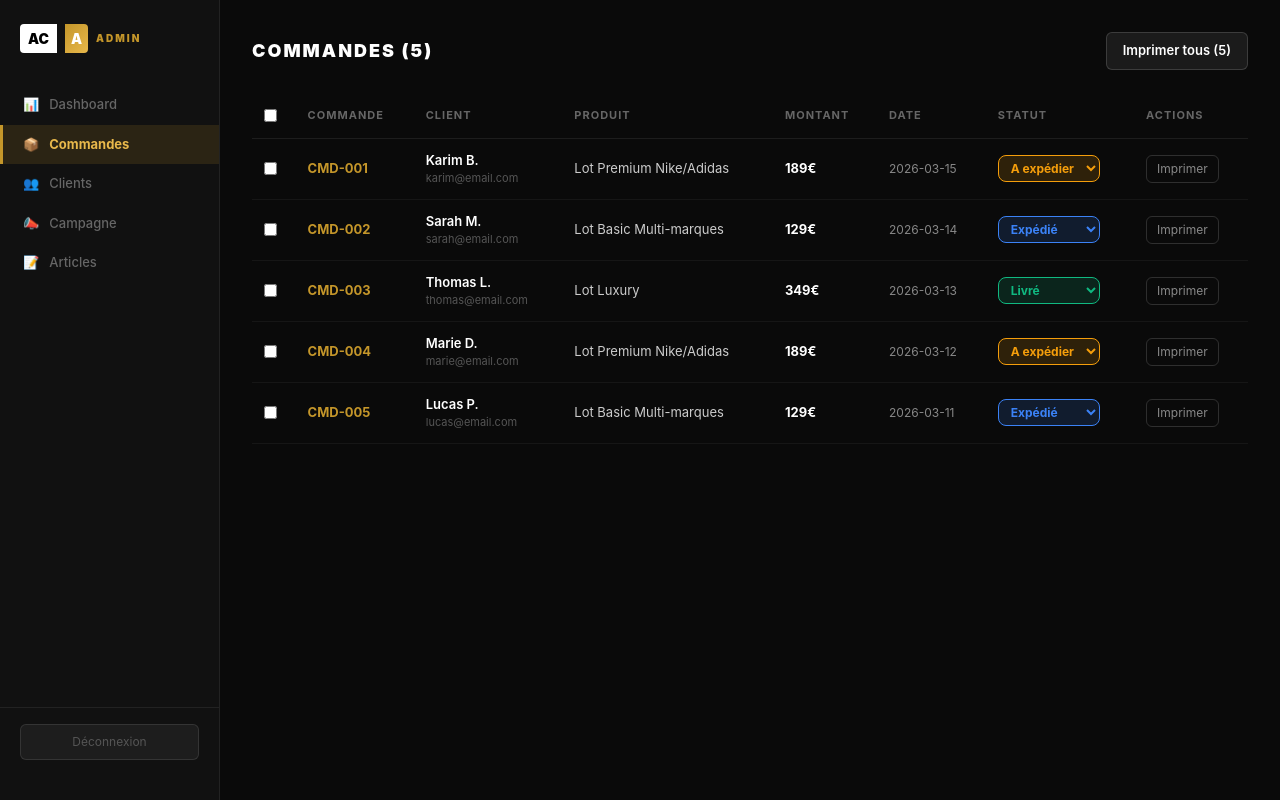
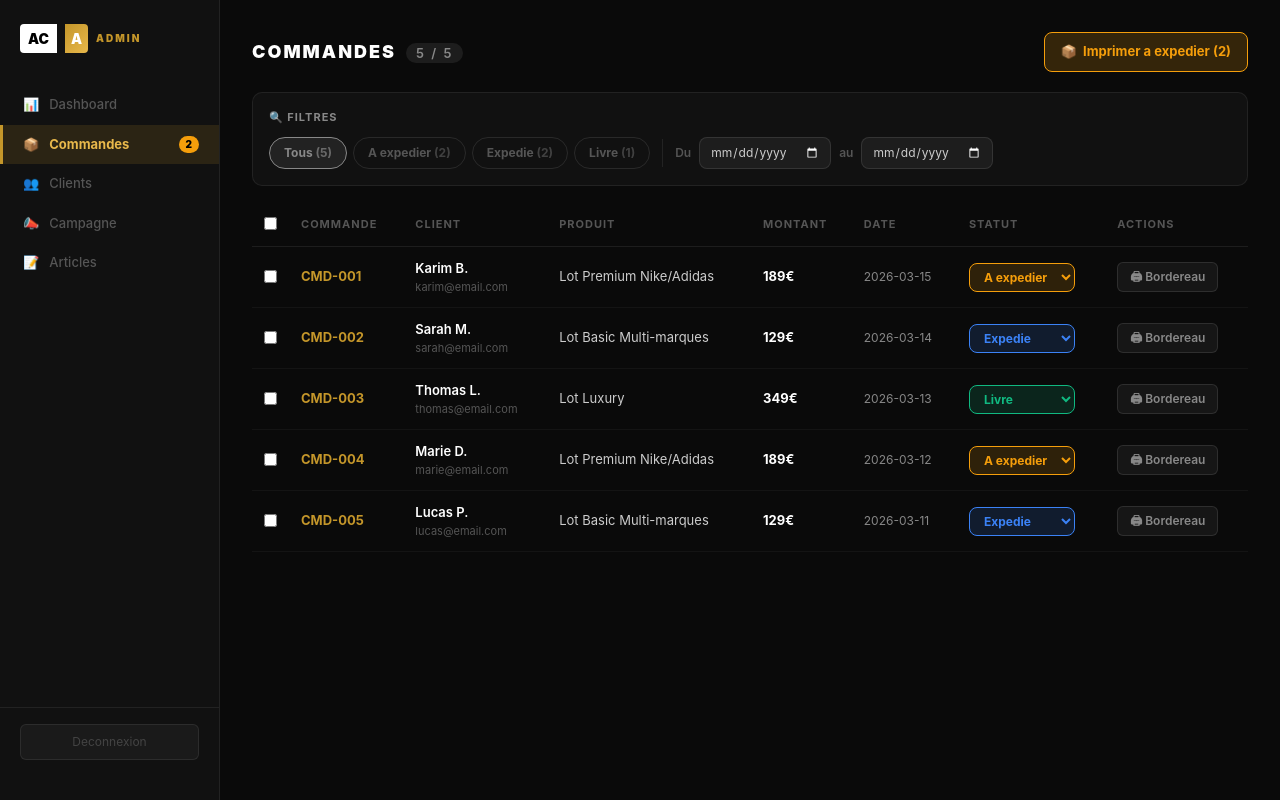
Before and after one commit to acawholesale/aca-wholesale, a Next.js app: page /admin in a window 1280 px wide. Built offline with nearby package versions, Linux system fonts and the light colour scheme.

Commit message:
Update page.js

```diff
--- a/app/admin/page.js
+++ b/app/admin/page.js
@@ -19,9 +19,9 @@ var mockClients = [
 ]
 
 function statutLabel(s) {
-  if (s === 'a_expedier') return { label: 'A expédier', color: '#f59e0b', bg: 'rgba(245,158,11,0.15)' }
-  if (s === 'expedie') return { label: 'Expédié', color: '#3b82f6', bg: 'rgba(59,130,246,0.15)' }
-  if (s === 'livre') return { label: 'Livré', color: '#10b981', bg: 'rgba(16,185,129,0.15)' }
+  if (s === 'a_expedier') return { label: 'A expedier', color: '#f59e0b', bg: 'rgba(245,158,11,0.15)' }
+  if (s === 'expedie') return { label: 'Expedie', color: '#3b82f6', bg: 'rgba(59,130,246,0.15)' }
+  if (s === 'livre') return { label: 'Livre', color: '#10b981', bg: 'rgba(16,185,129,0.15)' }
   return { label: s, color: '#888', bg: 'rgba(136,136,136,0.15)' }
 }
 
@@ -37,7 +37,7 @@ function buildBordereauHTML(order) {
     '<h1>ACA Wholesale</h1>' +
     '<div class="badge">Bordereau de commande</div>' +
     '<table>' +
-    '<tr><td>N° Commande</td><td>' + order.id + '</td></tr>' +
+    '<tr><td>N Commande</td><td>' + order.id + '</td></tr>' +
     '<tr><td>Client</td><td>' + order.client + '</td></tr>' +
     '<tr><td>Email</td><td>' + order.email + '</td></tr>' +
     '<tr><td>Produit</td><td>' + order.produit + '</td></tr>' +
@@ -70,7 +70,7 @@ function printMultiple(orders) {
       '<h1>ACA Wholesale</h1>' +
       '<div class="badge">Bordereau de commande</div>' +
       '<table>' +
-      '<tr><td>N° Commande</td><td>' + o.id + '</td></tr>' +
+      '<tr><td>N Commande</td><td>' + o.id + '</td></tr>' +
       '<tr><td>Client</td><td>' + o.client + '</td></tr>' +
       '<tr><td>Email</td><td>' + o.email + '</td></tr>' +
       '<tr><td>Produit</td><td>' + o.produit + '</td></tr>' +
@@ -89,9 +89,9 @@ function printMultiple(orders) {
 function PremiumLock() {
   return (
     <div style={{ display: 'flex', flexDirection: 'column', alignItems: 'center', justifyContent: 'center', height: '60vh', gap: '16px' }}>
-      <div style={{ fontSize: '48px' }}>🔒</div>
-      <h2 style={{ color: '#fff', fontWeight: 900, fontSize: '20px', textTransform: 'uppercase', letterSpacing: '2px', margin: 0 }}>Fonctionnalité Premium</h2>
-      <p style={{ color: '#555', fontSize: '14px', textAlign: 'center', maxWidth: '300px' }}>Cette section est réservée aux abonnements premium.</p>
+      <div style={{ fontSize: '48px' }}>&#128274;</div>
+      <h2 style={{ color: '#fff', fontWeight: 900, fontSize: '20px', textTransform: 'uppercase', letterSpacing: '2px', margin: 0 }}>Fonctionnalite Premium</h2>
+      <p style={{ color: '#555', fontSize: '14px', textAlign: 'center', maxWidth: '300px' }}>Cette section est reservee aux abonnements premium.</p>
     </div>
   )
 }
@@ -100,9 +100,22 @@ function CommandesTab({ orders, setOrders }) {
   var sel = useState([])
   var selected = sel[0]
   var setSelected = sel[1]
+
   var bc = useState(false)
   var bulkConfirm = bc[0]
   var setBulkConfirm = bc[1]
+
+  var fs = useState('tous')
+  var filterStatut = fs[0]
+  var setFilterStatut = fs[1]
+
+  var fd = useState('')
+  var filterDateDebut = fd[0]
+  var setFilterDateDebut = fd[1]
+
+  var ff = useState('')
+  var filterDateFin = ff[0]
+  var setFilterDateFin = ff[1]
 
   function toggleSelect(id) {
     if (selected.includes(id)) {
@@ -113,10 +126,10 @@ function CommandesTab({ orders, setOrders }) {
   }
 
   function toggleAll() {
-    if (selected.length === orders.length) {
+    if (selected.length === filtered.length) {
       setSelected([])
     } else {
-      setSelected(orders.map(function(o) { return o.id }))
+      setSelected(filtered.map(function(o) { return o.id }))
     }
   }
 
@@ -137,55 +150,170 @@ function CommandesTab({ orders, setOrders }) {
     }, 1500)
   }
 
+  function resetFilters() {
+    setFilterStatut('tous')
+    setFilterDateDebut('')
+    setFilterDateFin('')
+    setSelected([])
+  }
+
+  var filtered = orders.filter(function(o) {
+    if (filterStatut !== 'tous' && o.statut !== filterStatut) return false
+    if (filterDateDebut && o.date < filterDateDebut) return false
+    if (filterDateFin && o.date > filterDateFin) return false
+    return true
+  })
+
+  var aExpedierOrders = orders.filter(function(o) { return o.statut === 'a_expedier' })
   var selectedOrders = orders.filter(function(o) { return selected.includes(o.id) })
+
+  var hasFilters = filterStatut !== 'tous' || filterDateDebut !== '' || filterDateFin !== ''
+
+  var btnBase = { border: 'none', borderRadius: '8px', fontSize: '13px', fontWeight: 700, cursor: 'pointer', padding: '9px 16px', display: 'flex', alignItems: 'center', gap: '6px' }
 
   return (
     <div>
-      <div style={{ display: 'flex', alignItems: 'center', justifyContent: 'space-between', marginBottom: '24px', flexWrap: 'wrap', gap: '12px' }}>
-        <h2 style={{ color: '#fff', fontWeight: 900, fontSize: '18px', textTransform: 'uppercase', letterSpacing: '2px', margin: 0 }}>Commandes ({orders.length})</h2>
+
+      {/* Header */}
+      <div style={{ display: 'flex', alignItems: 'center', justifyContent: 'space-between', marginBottom: '20px', flexWrap: 'wrap', gap: '12px' }}>
+        <h2 style={{ color: '#fff', fontWeight: 900, fontSize: '18px', textTransform: 'uppercase', letterSpacing: '2px', margin: 0 }}>
+          Commandes
+          <span style={{ marginLeft: '10px', background: 'rgba(255,255,255,0.08)', color: '#888', fontSize: '13px', fontWeight: 600, padding: '2px 10px', borderRadius: '20px' }}>{filtered.length} / {orders.length}</span>
+        </h2>
+
+        {/* Bouton impression rapide A expedier */}
         <button
-          onClick={function() { printMultiple(orders) }}
-          style={{ padding: '8px 16px', background: 'rgba(255,255,255,0.07)', border: '1px solid rgba(255,255,255,0.15)', borderRadius: '6px', color: '#fff', fontSize: '13px', cursor: 'pointer', fontWeight: 600 }}
+          onClick={function() { if (aExpedierOrders.length > 0) printMultiple(aExpedierOrders) }}
+          disabled={aExpedierOrders.length === 0}
+          style={Object.assign({}, btnBase, {
+            background: aExpedierOrders.length > 0 ? 'rgba(245,158,11,0.18)' : 'rgba(255,255,255,0.04)',
+            border: '1px solid ' + (aExpedierOrders.length > 0 ? '#f59e0b' : 'rgba(255,255,255,0.1)'),
+            color: aExpedierOrders.length > 0 ? '#f59e0b' : '#444',
+            opacity: aExpedierOrders.length === 0 ? 0.5 : 1
+          })}
         >
-          Imprimer tous ({orders.length})
+          <span>&#128230;</span>
+          Imprimer a expedier ({aExpedierOrders.length})
         </button>
       </div>
 
+      {/* Barre de filtres */}
+      <div style={{ background: '#111', border: '1px solid rgba(255,255,255,0.07)', borderRadius: '10px', padding: '16px', marginBottom: '16px' }}>
+        <div style={{ display: 'flex', alignItems: 'center', gap: '8px', marginBottom: '12px' }}>
+          <span style={{ color: '#888', fontSize: '11px', fontWeight: 700, textTransform: 'uppercase', letterSpacing: '1px' }}>&#128269; Filtres</span>
+          {hasFilters && (
+            <button
+              onClick={resetFilters}
+              style={{ background: 'rgba(255,80,80,0.12)', border: '1px solid rgba(255,80,80,0.3)', borderRadius: '6px', color: '#f87171', fontSize: '11px', fontWeight: 700, padding: '2px 10px', cursor: 'pointer' }}
+            >
+              Reinitialiser
+            </button>
+          )}
+        </div>
+
+        <div style={{ display: 'flex', flexWrap: 'wrap', gap: '12px', alignItems: 'center' }}>
+
+          {/* Filtres statut */}
+          <div style={{ display: 'flex', gap: '6px' }}>
+            {[
+              { value: 'tous', label: 'Tous', color: '#888', bg: 'rgba(255,255,255,0.07)' },
+              { value: 'a_expedier', label: 'A expedier', color: '#f59e0b', bg: 'rgba(245,158,11,0.15)' },
+              { value: 'expedie', label: 'Expedie', color: '#3b82f6', bg: 'rgba(59,130,246,0.15)' },
+              { value: 'livre', label: 'Livre', color: '#10b981', bg: 'rgba(16,185,129,0.15)' },
+            ].map(function(opt) {
+              var isActive = filterStatut === opt.value
+              var count = opt.value === 'tous' ? orders.length : orders.filter(function(o) { return o.statut === opt.value }).length
+              return (
+                <button
+                  key={opt.value}
+                  onClick={function() { setFilterStatut(opt.value); setSelected([]) }}
+                  style={{
+                    padding: '6px 14px', borderRadius: '20px', fontSize: '12px', fontWeight: 700, cursor: 'pointer',
+                    background: isActive ? opt.bg : 'transparent',
+                    border: '1px solid ' + (isActive ? opt.color : 'rgba(255,255,255,0.1)'),
+                    color: isActive ? opt.color : '#555',
+                    transition: 'all 0.15s'
+                  }}
+                >
+                  {opt.label} <span style={{ opacity: 0.7 }}>({count})</span>
+                </button>
+              )
+            })}
+          </div>
+
+          {/* Separateur */}
+          <div style={{ width: '1px', height: '28px', background: 'rgba(255,255,255,0.08)' }} />
+
+          {/* Filtre date */}
+          <div style={{ display: 'flex', alignItems: 'center', gap: '8px' }}>
+            <span style={{ color: '#555', fontSize: '12px', fontWeight: 600 }}>Du</span>
+            <input
+              type="date"
+              value={filterDateDebut}
+              onChange={function(e) { setFilterDateDebut(e.target.value); setSelected([]) }}
+              style={{ background: 'rgba(255,255,255,0.05)', border: '1px solid rgba(255,255,255,0.1)', borderRadius: '6px', color: '#ccc', fontSize: '12px', padding: '5px 10px', outline: 'none', colorScheme: 'dark' }}
+            />
+            <span style={{ color: '#555', fontSize: '12px', fontWeight: 600 }}>au</span>
+            <input
+              type="date"
+              value={filterDateFin}
+              onChange={function(e) { setFilterDateFin(e.target.value); setSelected([]) }}
+              style={{ background: 'rgba(255,255,255,0.05)', border: '1px solid rgba(255,255,255,0.1)', borderRadius: '6px', color: '#ccc', fontSize: '12px', padding: '5px 10px', outline: 'none', colorScheme: 'dark' }}
+            />
+          </div>
+        </div>
+      </div>
+
+      {/* Barre actions groupees */}
       {selected.length > 0 && (
-        <div style={{ background: 'rgba(196,150,42,0.15)', border: '1px solid rgba(196,150,42,0.4)', borderRadius: '8px', padding: '12px 16px', marginBottom: '16px', display: 'flex', alignItems: 'center', gap: '12px', flexWrap: 'wrap' }}>
-          <span style={{ color: '#E8B84B', fontWeight: 700, fontSize: '13px' }}>{selected.length} sélectionné(s)</span>
+        <div style={{ background: 'rgba(196,150,42,0.1)', border: '1px solid rgba(196,150,42,0.35)', borderRadius: '8px', padding: '10px 16px', marginBottom: '12px', display: 'flex', alignItems: 'center', gap: '10px', flexWrap: 'wrap' }}>
+          <span style={{ color: '#E8B84B', fontWeight: 700, fontSize: '13px' }}>{selected.length} selectionne(s)</span>
           {bulkConfirm ? (
-            <span style={{ color: '#10b981', fontWeight: 700, fontSize: '13px' }}>Statut mis à jour !</span>
+            <span style={{ color: '#10b981', fontWeight: 700, fontSize: '13px' }}>&#10003; Statut mis a jour !</span>
           ) : (
             <>
-              <button onClick={function() { bulkChangeStatut('a_expedier') }} style={{ padding: '6px 12px', background: 'rgba(245,158,11,0.2)', border: '1px solid #f59e0b', borderRadius: '6px', color: '#f59e0b', fontSize: '12px', cursor: 'pointer', fontWeight: 700 }}>A expédier</button>
-              <button onClick={function() { bulkChangeStatut('expedie') }} style={{ padding: '6px 12px', background: 'rgba(59,130,246,0.2)', border: '1px solid #3b82f6', borderRadius: '6px', color: '#3b82f6', fontSize: '12px', cursor: 'pointer', fontWeight: 700 }}>Expédié</button>
-              <button onClick={function() { bulkChangeStatut('livre') }} style={{ padding: '6px 12px', background: 'rgba(16,185,129,0.2)', border: '1px solid #10b981', borderRadius: '6px', color: '#10b981', fontSize: '12px', cursor: 'pointer', fontWeight: 700 }}>Livré</button>
-              <button onClick={function() { printMultiple(selectedOrders) }} style={{ padding: '6px 12px', background: 'rgba(255,255,255,0.07)', border: '1px solid rgba(255,255,255,0.2)', borderRadius: '6px', color: '#fff', fontSize: '12px', cursor: 'pointer', fontWeight: 700 }}>Imprimer ({selected.length})</button>
+              <span style={{ color: '#444', fontSize: '12px' }}>Changer statut :</span>
+              <button onClick={function() { bulkChangeStatut('a_expedier') }} style={{ padding: '5px 12px', background: 'rgba(245,158,11,0.2)', border: '1px solid #f59e0b', borderRadius: '6px', color: '#f59e0b', fontSize: '12px', cursor: 'pointer', fontWeight: 700 }}>A expedier</button>
+              <button onClick={function() { bulkChangeStatut('expedie') }} style={{ padding: '5px 12px', background: 'rgba(59,130,246,0.2)', border: '1px solid #3b82f6', borderRadius: '6px', color: '#3b82f6', fontSize: '12px', cursor: 'pointer', fontWeight: 700 }}>Expedie</button>
+              <button onClick={function() { bulkChangeStatut('livre') }} style={{ padding: '5px 12px', background: 'rgba(16,185,129,0.2)', border: '1px solid #10b981', borderRadius: '6px', color: '#10b981', fontSize: '12px', cursor: 'pointer', fontWeight: 700 }}>Livre</button>
+              <div style={{ width: '1px', height: '20px', background: 'rgba(255,255,255,0.08)' }} />
+              <button onClick={function() { printMultiple(selectedOrders) }} style={{ padding: '5px 12px', background: 'rgba(255,255,255,0.07)', border: '1px solid rgba(255,255,255,0.15)', borderRadius: '6px', color: '#ccc', fontSize: '12px', cursor: 'pointer', fontWeight: 700 }}>&#128424; Imprimer ({selected.length})</button>
             </>
           )}
         </div>
       )}
 
+      {/* Tableau */}
+      {filtered.length === 0 ? (
+        <div style={{ textAlign: 'center', padding: '48px 0', color: '#444' }}>
+          <div style={{ fontSize: '32px', marginBottom: '8px' }}>&#128269;</div>
+          <div style={{ fontSize: '14px' }}>Aucune commande ne correspond aux filtres</div>
+          <button onClick={resetFilters} style={{ marginTop: '12px', background: 'none', border: '1px solid rgba(255,255,255,0.1)', borderRadius: '6px', color: '#666', fontSize: '12px', padding: '6px 16px', cursor: 'pointer' }}>Reinitialiser les filtres</button>
+        </div>
+      ) : (
         <div style={{ overflowX: 'auto' }}>
           <table style={{ width: '100%', borderCollapse: 'collapse' }}>
             <thead>
               <tr style={{ borderBottom: '1px solid rgba(255,255,255,0.08)' }}>
-              <th style={{ padding: '10px 12px', textAlign: 'left' }}>
-                <input type="checkbox" checked={selected.length === orders.length} onChange={toggleAll} />
+                <th style={{ padding: '10px 12px', textAlign: 'left', width: '36px' }}>
+                  <input type="checkbox" checked={selected.length === filtered.length && filtered.length > 0} onChange={toggleAll} style={{ cursor: 'pointer' }} />
                 </th>
                 {['Commande', 'Client', 'Produit', 'Montant', 'Date', 'Statut', 'Actions'].map(function(h) {
-                return <th key={h} style={{ padding: '10px 12px', textAlign: 'left', color: '#666', fontSize: '11px', fontWeight: 700, textTransform: 'uppercase', letterSpacing: '1px' }}>{h}</th>
+                  return <th key={h} style={{ padding: '10px 12px', textAlign: 'left', color: '#555', fontSize: '11px', fontWeight: 700, textTransform: 'uppercase', letterSpacing: '1px' }}>{h}</th>
                 })}
               </tr>
             </thead>
             <tbody>
-            {orders.map(function(order) {
+              {filtered.map(function(order) {
                 var s = statutLabel(order.statut)
+                var isSelected = selected.includes(order.id)
                 return (
-                <tr key={order.id} style={{ borderBottom: '1px solid rgba(255,255,255,0.05)', background: selected.includes(order.id) ? 'rgba(196,150,42,0.05)' : 'transparent' }}>
+                  <tr
+                    key={order.id}
+                    style={{ borderBottom: '1px solid rgba(255,255,255,0.04)', background: isSelected ? 'rgba(196,150,42,0.06)' : 'transparent', transition: 'background 0.1s' }}
+                  >
                     <td style={{ padding: '12px' }}>
-                    <input type="checkbox" checked={selected.includes(order.id)} onChange={function() { toggleSelect(order.id) }} />
+                      <input type="checkbox" checked={isSelected} onChange={function() { toggleSelect(order.id) }} style={{ cursor: 'pointer' }} />
                     </td>
                     <td style={{ padding: '12px', color: '#C4962A', fontWeight: 700, fontSize: '13px' }}>{order.id}</td>
                     <td style={{ padding: '12px' }}>
@@ -199,19 +327,19 @@ function CommandesTab({ orders, setOrders }) {
                       <select
                         value={order.statut}
                         onChange={function(e) { changeStatut(order.id, e.target.value) }}
-                      style={{ background: s.bg, border: '1px solid ' + s.color, borderRadius: '6px', color: s.color, fontSize: '12px', fontWeight: 700, padding: '4px 8px', cursor: 'pointer', outline: 'none' }}
+                        style={{ background: s.bg, border: '1px solid ' + s.color, borderRadius: '6px', color: s.color, fontSize: '12px', fontWeight: 700, padding: '5px 10px', cursor: 'pointer', outline: 'none' }}
                       >
-                      <option value="a_expedier">A expédier</option>
-                      <option value="expedie">Expédié</option>
-                      <option value="livre">Livré</option>
+                        <option value="a_expedier">A expedier</option>
+                        <option value="expedie">Expedie</option>
+                        <option value="livre">Livre</option>
                       </select>
                     </td>
                     <td style={{ padding: '12px' }}>
                       <button
                         onClick={function() { printOrder(order) }}
-                      style={{ background: 'none', border: '1px solid rgba(255,255,255,0.15)', borderRadius: '6px', color: '#888', fontSize: '12px', padding: '4px 10px', cursor: 'pointer' }}
+                        style={{ background: 'rgba(255,255,255,0.05)', border: '1px solid rgba(255,255,255,0.1)', borderRadius: '6px', color: '#888', fontSize: '12px', padding: '5px 12px', cursor: 'pointer', fontWeight: 600 }}
                       >
-                      Imprimer
+                        &#128424; Bordereau
                       </button>
                     </td>
                   </tr>
@@ -220,6 +348,7 @@ function CommandesTab({ orders, setOrders }) {
             </tbody>
           </table>
         </div>
+      )}
     </div>
   )
 }
@@ -233,7 +362,7 @@ function ClientsTab() {
           <thead>
             <tr style={{ borderBottom: '1px solid rgba(255,255,255,0.08)' }}>
               {['Nom', 'Email', 'Commandes', 'Total', 'Client depuis'].map(function(h) {
-                return <th key={h} style={{ padding: '10px 12px', textAlign: 'left', color: '#666', fontSize: '11px', fontWeight: 700, textTransform: 'uppercase', letterSpacing: '1px' }}>{h}</th>
+                return <th key={h} style={{ padding: '10px 12px', textAlign: 'left', color: '#555', fontSize: '11px', fontWeight: 700, textTransform: 'uppercase', letterSpacing: '1px' }}>{h}</th>
               })}
             </tr>
           </thead>
@@ -273,11 +402,11 @@ export default function AdminPage() {
   var setOrders = ordersState[1]
 
   var navItems = [
-    { id: 'dashboard', label: 'Dashboard', icon: '📊' },
-    { id: 'commandes', label: 'Commandes', icon: '📦' },
-    { id: 'clients', label: 'Clients', icon: '👥' },
-    { id: 'campagne', label: 'Campagne', icon: '📣' },
-    { id: 'articles', label: 'Articles', icon: '📝' },
+    { id: 'dashboard', label: 'Dashboard', icon: '&#128202;' },
+    { id: 'commandes', label: 'Commandes', icon: '&#128230;' },
+    { id: 'clients', label: 'Clients', icon: '&#128101;' },
+    { id: 'campagne', label: 'Campagne', icon: '&#128227;' },
+    { id: 'articles', label: 'Articles', icon: '&#128221;' },
   ]
 
   var aExpedier = orders.filter(function(o) { return o.statut === 'a_expedier' }).length
@@ -298,20 +427,27 @@ export default function AdminPage() {
 
         <nav style={{ flex: 1 }}>
           {navItems.map(function(item) {
+            var isActive = activeTab === item.id
             return (
               <button
                 key={item.id}
                 onClick={function() { setActiveTab(item.id) }}
                 style={{
                   width: '100%', display: 'flex', alignItems: 'center', gap: '10px',
-                  padding: '10px 20px', background: activeTab === item.id ? 'rgba(196,150,42,0.15)' : 'transparent',
-                  border: 'none', borderLeft: activeTab === item.id ? '3px solid #C4962A' : '3px solid transparent',
-                  color: activeTab === item.id ? '#E8B84B' : '#666', fontSize: '13px', fontWeight: activeTab === item.id ? 700 : 500,
+                  padding: '10px 20px',
+                  background: isActive ? 'rgba(196,150,42,0.15)' : 'transparent',
+                  border: 'none',
+                  borderLeft: isActive ? '3px solid #C4962A' : '3px solid transparent',
+                  color: isActive ? '#E8B84B' : '#555',
+                  fontSize: '13px', fontWeight: isActive ? 700 : 500,
                   cursor: 'pointer', textAlign: 'left', transition: 'all 0.15s'
                 }}
               >
-                <span>{item.icon}</span>
+                <span dangerouslySetInnerHTML={{ __html: item.icon }} />
                 <span>{item.label}</span>
+                {item.id === 'commandes' && aExpedier > 0 && (
+                  <span style={{ marginLeft: 'auto', background: '#f59e0b', color: '#000', borderRadius: '10px', fontSize: '10px', fontWeight: 900, padding: '1px 7px' }}>{aExpedier}</span>
+                )}
               </button>
             )
           })}
@@ -320,9 +456,9 @@ export default function AdminPage() {
         <div style={{ padding: '16px 20px', borderTop: '1px solid rgba(255,255,255,0.07)' }}>
           <button
             onClick={function() { window.location.href = '/admin/login' }}
-            style={{ width: '100%', padding: '8px', background: 'rgba(255,255,255,0.05)', border: '1px solid rgba(255,255,255,0.1)', borderRadius: '6px', color: '#555', fontSize: '12px', cursor: 'pointer' }}
+            style={{ width: '100%', padding: '8px', background: 'rgba(255,255,255,0.04)', border: '1px solid rgba(255,255,255,0.08)', borderRadius: '6px', color: '#444', fontSize: '12px', cursor: 'pointer' }}
           >
-            Déconnexion
+            Deconnexion
           </button>
         </div>
       </div>
@@ -335,16 +471,16 @@ export default function AdminPage() {
             <h2 style={{ color: '#fff', fontWeight: 900, fontSize: '18px', textTransform: 'uppercase', letterSpacing: '2px', margin: '0 0 24px 0' }}>Dashboard</h2>
             <div style={{ display: 'grid', gridTemplateColumns: 'repeat(auto-fit, minmax(180px, 1fr))', gap: '16px', marginBottom: '32px' }}>
               {[
-                { label: 'Chiffre d\'affaires', value: totalCA + '€', color: '#C4962A' },
+                { label: 'Chiffre affaires', value: totalCA + 'EUR', color: '#C4962A' },
                 { label: 'Commandes totales', value: orders.length, color: '#3b82f6' },
-                { label: 'A expédier', value: aExpedier, color: '#f59e0b' },
-                { label: 'Expédiées', value: expedie, color: '#3b82f6' },
-                { label: 'Livrées', value: livre, color: '#10b981' },
+                { label: 'A expedier', value: aExpedier, color: '#f59e0b' },
+                { label: 'Expediees', value: expedie, color: '#3b82f6' },
+                { label: 'Livrees', value: livre, color: '#10b981' },
               ].map(function(stat) {
                 return (
                   <div key={stat.label} style={{ background: '#111', border: '1px solid rgba(255,255,255,0.08)', borderRadius: '10px', padding: '20px' }}>
                     <div style={{ color: stat.color, fontWeight: 900, fontSize: '28px', marginBottom: '4px' }}>{stat.value}</div>
-                    <div style={{ color: '#666', fontSize: '12px', fontWeight: 600, textTransform: 'uppercase', letterSpacing: '1px' }}>{stat.label}</div>
+                    <div style={{ color: '#555', fontSize: '12px', fontWeight: 600, textTransform: 'uppercase', letterSpacing: '1px' }}>{stat.label}</div>
                   </div>
                 )
               })}
```
Lines whose indentation alone changed are shown as unchanged.
